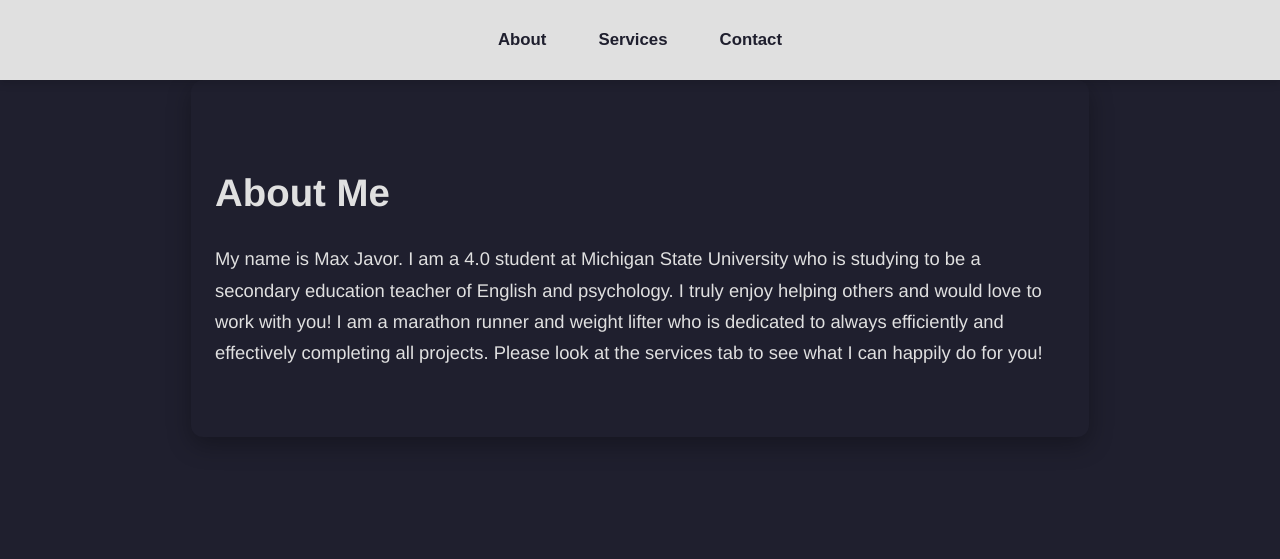
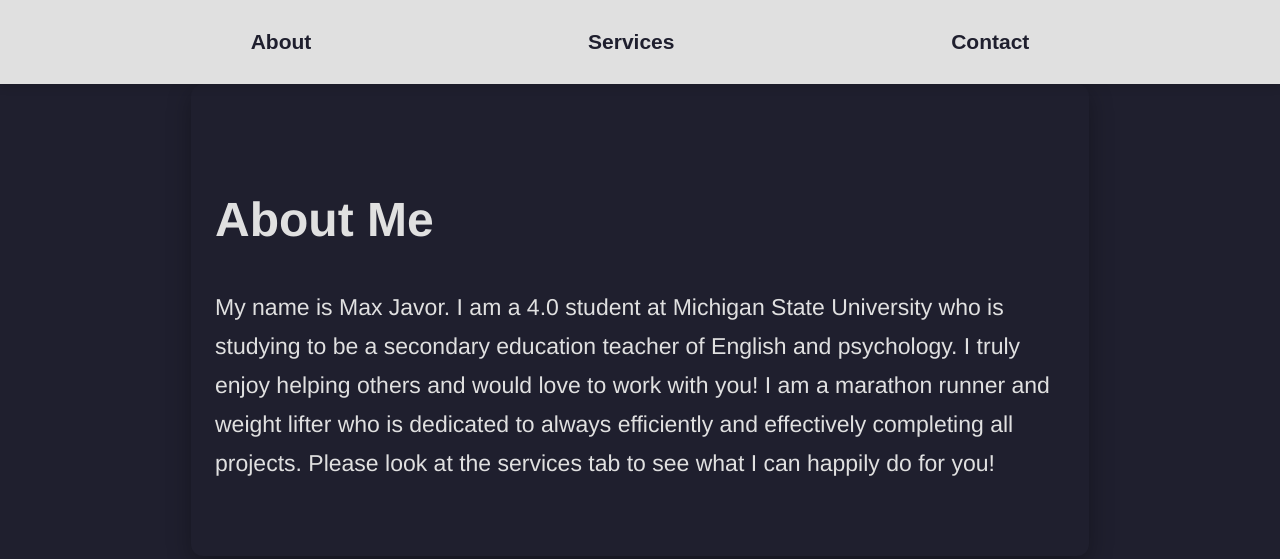
Before and after one commit to TheJavorApproach/consulting, a plain HTML site: page index.html in a window 1280 px wide. Drawn offline with Linux system fonts and the light colour scheme.

Commit message:
evenly space navbar buttons

```diff
--- a/style.css
+++ b/style.css
@@ -3,25 +3,28 @@ html, body {
   height: 100%;
   margin: 0;
   font-family: "Helvetica Neue", Helvetica, Arial, sans-serif;
-  background-color: #1f1f2e; /* Navy background */
-  color: #e0e0e0; /* Soft gray text for readability */
-  font-size: 16px;
-  line-height: 1.6;
+  background-color: #1f1f2e;
+  color: #e0e0e0;
+  font-size: 20px;
+  line-height: 1.9;
 }
+
+
 
 /* Navbar */
 .navbar {
-  background-color: #e0e0e0; /* Light gray top bar */
+  background-color: #e0e0e0;
   padding: 12px 24px;
   box-shadow: 0 4px 8px rgba(0, 0, 0, 0.12);
-  text-align: center;
   position: sticky;
   top: 0;
   z-index: 100;
   display: flex;
+  justify-content: space-evenly;
+  gap: 24px;
   flex-wrap: wrap;
-  justify-content: center;
 }
+
 
 .navbar button {
   background: none;
```
